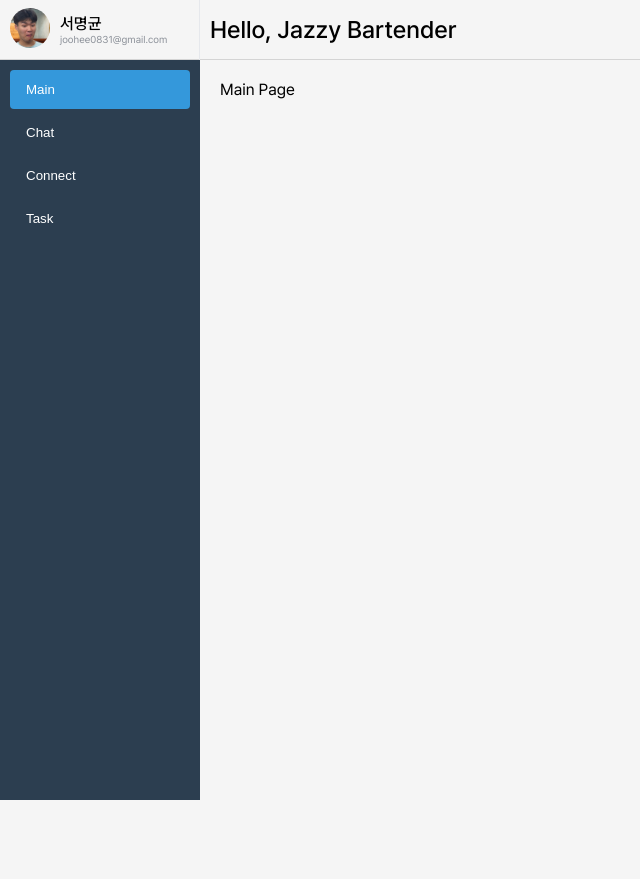
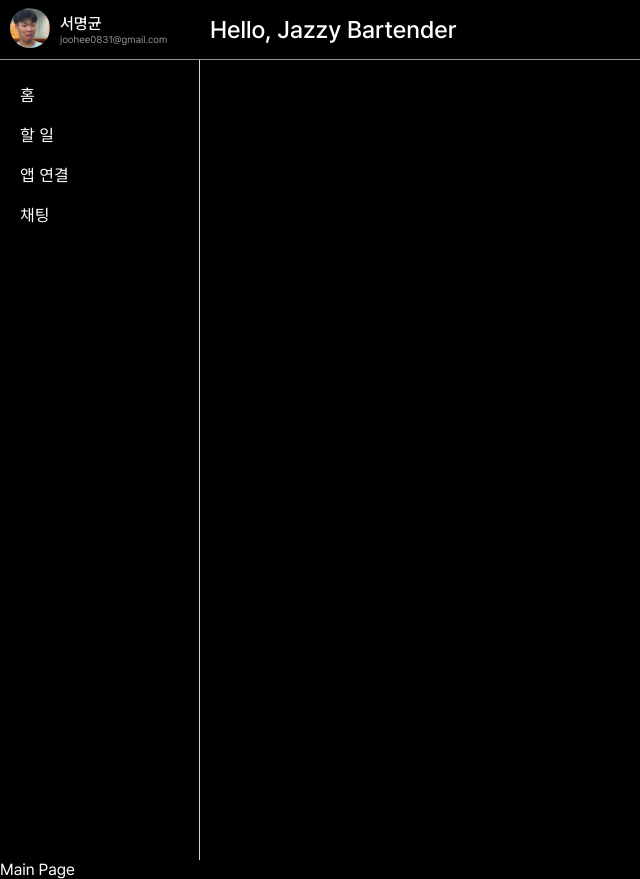
Before and after one commit to mainchs/bartender-app, a React (Vite) app in the folder src/renderer/: page / in a window 1280 px wide. Shown: the whole page, without its empty margins (0-640 px from the left). Before the commit the page ends 800 px from the top, so only its background shows below. Built offline with nearby package versions, Linux system fonts and the light colour scheme.

Commit message:
feat(#1): 사이드바 퍼블리싱

```diff
--- a/src/renderer/src/assets/main.css
+++ b/src/renderer/src/assets/main.css
@@ -3,6 +3,18 @@
   src: url('./fonts/PretendardVariable.woff2') format('woff2-variations');
   font-weight: 100 900;
   font-display: swap;
+}
+
+:root {
+  --font-weight-100: 100;
+  --font-weight-200: 200;
+  --font-weight-300: 300;
+  --font-weight-400: 400;
+  --font-weight-500: 500;
+  --font-weight-600: 600;
+  --font-weight-700: 700;
+  --font-weight-800: 800;
+  --font-weight-900: 900;
 }
 
 * {
@@ -19,52 +31,6 @@ body {
     'Segoe UI',
     'Roboto',
     sans-serif;
-  background-color: #f5f5f5;
+  background-color: black;
+  color: white
 }
-
-.app {
-  height: 100vh;
-  display: flex;
-  flex-direction: column;
-}
-
-.app-body {
-  display: flex;
-  flex: 1;
-}
-
-.main-content {
-  flex: 1;
-  padding: 20px;
-}
-
-.sidebar {
-  width: 200px;
-  background-color: #2c3e50;
-  color: white;
-}
-
-.sidebar-nav {
-  display: flex;
-  flex-direction: column;
-  padding: 10px;
-}
-
-.sidebar-nav button {
-  background: none;
-  border: none;
-  color: white;
-  padding: 12px 16px;
-  text-align: left;
-  cursor: pointer;
-  border-radius: 4px;
-  margin-bottom: 4px;
-}
-
-.sidebar-nav button:hover {
-  background-color: #34495e;
-}
-
-.sidebar-nav button.active {
-  background-color: #3498db;
-}
--- a/src/renderer/src/components/common/Header/Header.module.css
+++ b/src/renderer/src/components/common/Header/Header.module.css
@@ -3,7 +3,7 @@
   width: 100%;
   height: 60px;
   align-items: center;
-  border-bottom: 1px solid #d4d4d4;
+  border-bottom: 1px solid #8D929A;
 }
 
 .profileSection {
@@ -12,7 +12,6 @@
   padding: 10px 17px 10px 10px;
   align-items: center;
   gap: 10px;
-  border-right: 1px solid #e6e8ec;
 }
 
 .profileImage img {
@@ -27,7 +26,7 @@
 }
 
 .headerTitle h1 {
-  color: #000;
+  color: white;
   font-size: 24px;
   font-style: normal;
   font-weight: 500;
@@ -36,7 +35,7 @@
 }
 
 .profileName {
-  color: #000;
+  color: white;
   font-size: 16px;
   font-style: normal;
   font-weight: 500;
@@ -44,7 +43,7 @@
 }
 
 .profileEmail {
-  color: #8d929a;
+  color: #8D929A;
   font-size: 10px;
   font-style: normal;
   font-weight: 400;
--- /dev/null
+++ b/src/renderer/src/components/common/Sidebar/Sidebar.module.css
@@ -0,0 +1,26 @@
+.sidebar {
+  width: 200px;
+  height: 100vh;
+  display: flex;
+  flex-direction: column;
+  border-right: 1px solid #d4d4d4;
+  padding: 10px 0;
+}
+
+.nav {
+  display: flex;
+  flex-direction: column;
+}
+
+.navButton {
+  background: none;
+  border: none;
+  color: white;
+  padding: 12px 20px;
+  text-align: left;
+  cursor: pointer;
+  font-size: 16px;
+  font-weight: 400;
+  width: 200px;
+  height: 40px;
+}
--- a/src/renderer/src/components/common/Sidebar/Sidebar.tsx
+++ b/src/renderer/src/components/common/Sidebar/Sidebar.tsx
@@ -1,3 +1,5 @@
+import styles from './Sidebar.module.css';
+
 type Route = 'main' | 'chat' | 'connect' | 'task';
 
 interface SidebarProps {
@@ -7,31 +9,39 @@ interface SidebarProps {
 
 const Sidebar = ({ currentRoute, onNavigate }: SidebarProps) => {
   return (
-    <aside className="sidebar">
-      <nav className="sidebar-nav">
+    <aside className={styles.sidebar}>
+      <nav className={styles.nav}>
         <button
-          className={currentRoute === 'main' ? 'active' : ''}
+          className={`${styles.navButton} ${
+            currentRoute === 'main' ? styles.active : ''
+          }`}
           onClick={() => onNavigate('main')}
         >
-          Main
+          홈
         </button>
         <button
-          className={currentRoute === 'chat' ? 'active' : ''}
+          className={`${styles.navButton} ${
+            currentRoute === 'task' ? styles.active : ''
+          }`}
+          onClick={() => onNavigate('task')}
+        >
+          할 일
+        </button>
+        <button
+          className={`${styles.navButton} ${
+            currentRoute === 'connect' ? styles.active : ''
+          }`}
+          onClick={() => onNavigate('connect')}
+        >
+          앱 연결
+        </button>
+        <button
+          className={`${styles.navButton} ${
+            currentRoute === 'chat' ? styles.active : ''
+          }`}
           onClick={() => onNavigate('chat')}
         >
-          Chat
-        </button>
-        <button
-          className={currentRoute === 'connect' ? 'active' : ''}
-          onClick={() => onNavigate('connect')}
-        >
-          Connect
-        </button>
-        <button
-          className={currentRoute === 'task' ? 'active' : ''}
-          onClick={() => onNavigate('task')}
-        >
-          Task
+          채팅
         </button>
       </nav>
     </aside>
```
